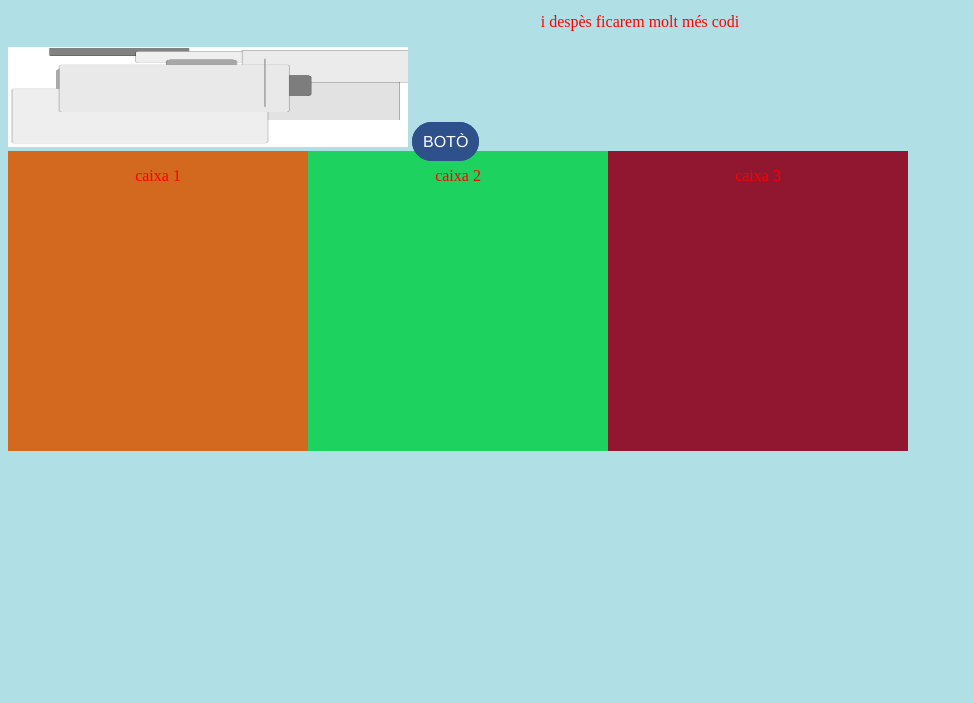
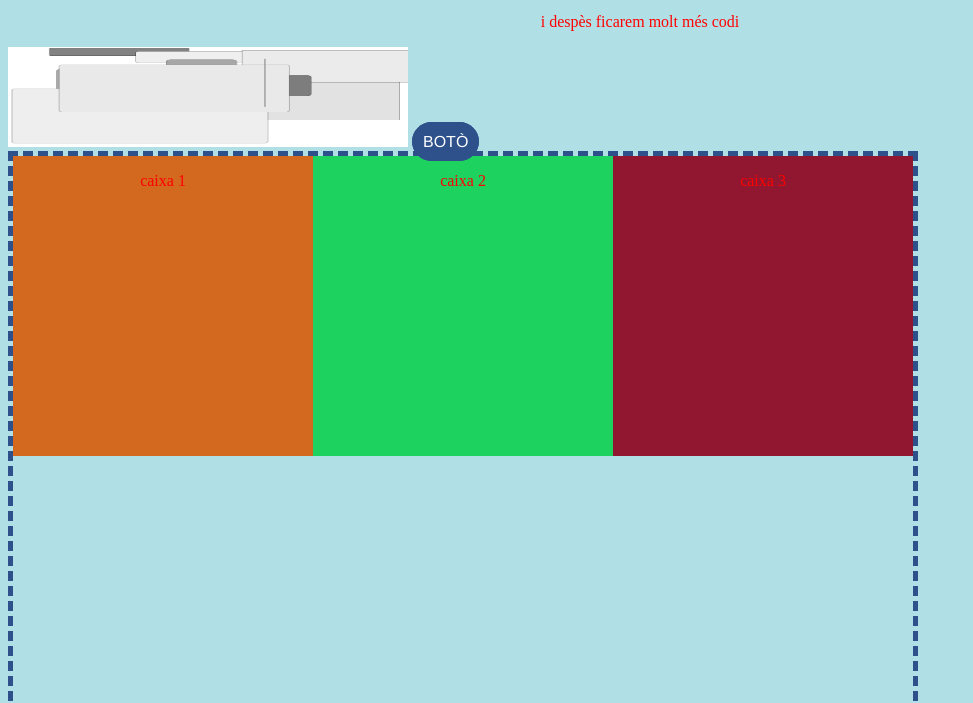
Before and after one commit to mroca354/web-classe, a plain HTML site: page index.html in a window 1280 px wide. Shown: the part 101-804 px from the top of the page, without its empty margins (0-973 px from the left). Drawn offline with Linux system fonts and the light colour scheme.

Commit message:
contenidor

```diff
--- a/css/style.css
+++ b/css/style.css
@@ -39,3 +39,8 @@ p {
     height: 300px;
     float:left;
   }
+  .contenidor{
+    width: 900px;
+    height: 900px;
+    border:#2e518b 5px dashed;
+  }
```
